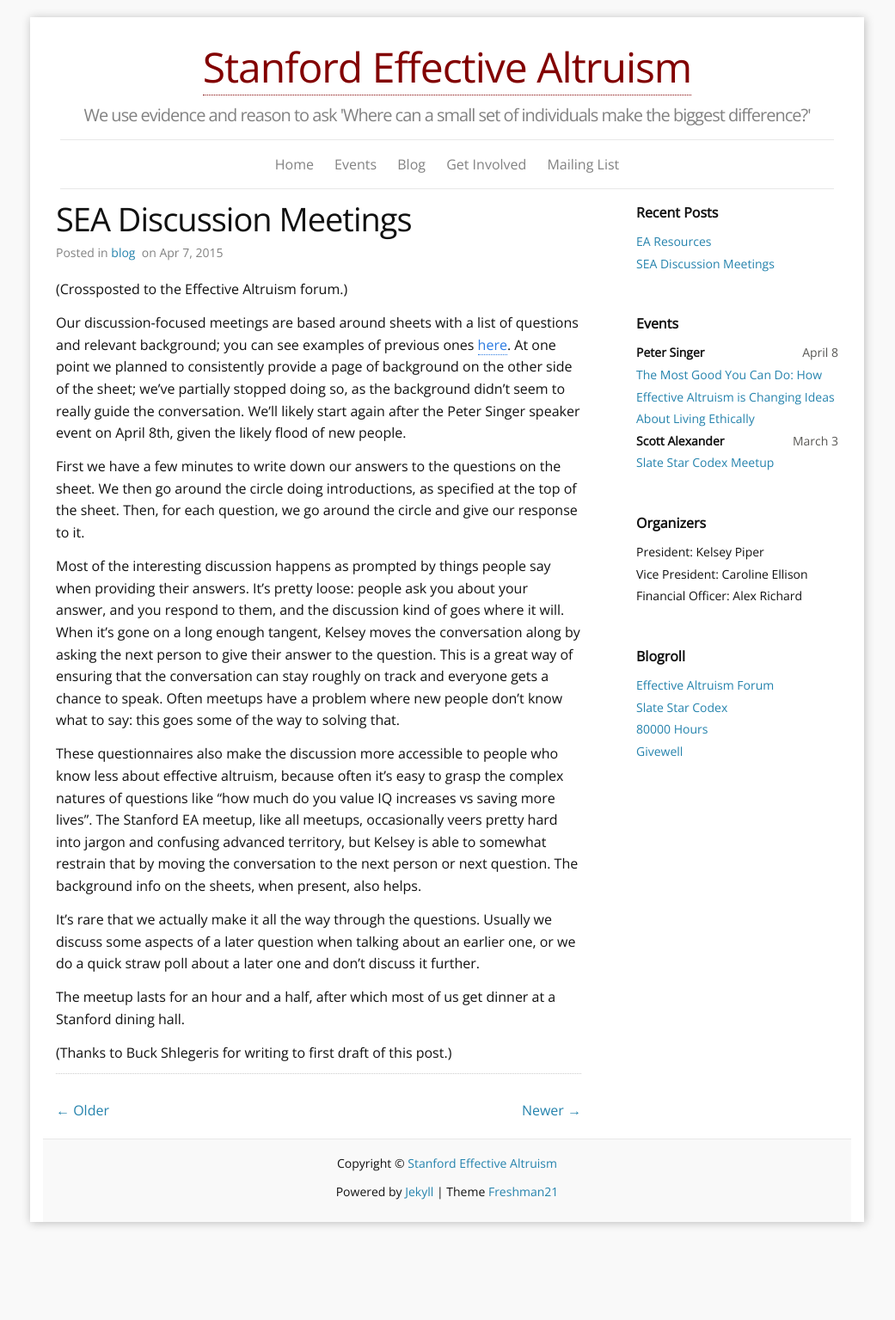
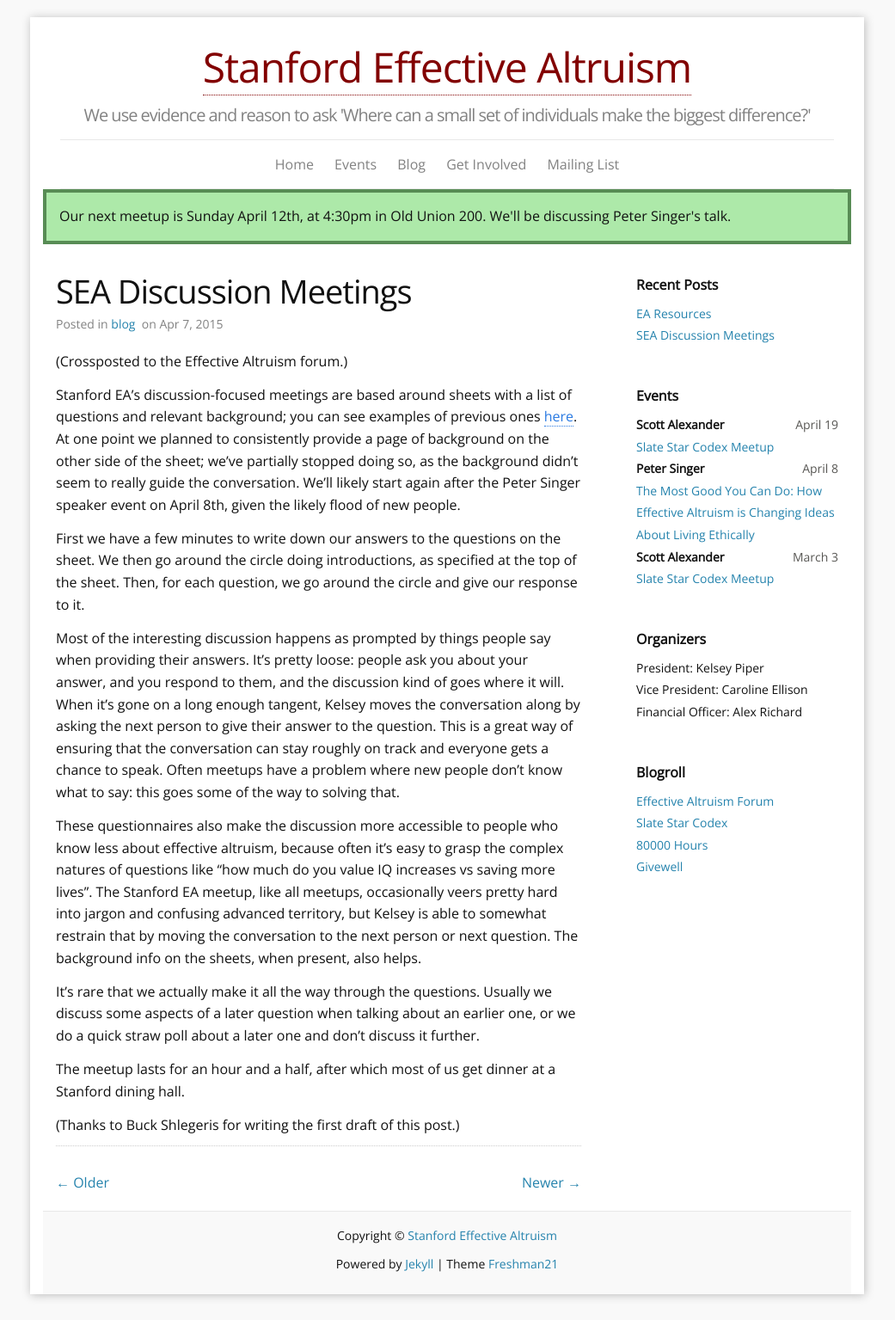
Before and after one commit to arichard4/SEA-Website, a Jekyll site: the page built from _posts/15-04-07-Discussion-Meetings.md, in a window 1280 px wide. Shown: the whole page at 86% size, without its empty margins (120-1161 px from the left). Built offline with Jekyll 4.4.1, drawn with Linux system fonts in a browser that asks for light colours; comment, search, counter and statistics services are not loaded; before the commit the page ends 1451 px from its top, so only the background shows below that.

Commit message:
Added meetup announcement

```diff
--- /dev/null
+++ b/_includes/next_meetup.html
@@ -0,0 +1,3 @@
+<div class="meetup">
+Our next meetup is Sunday April 12th, at 4:30pm in Old Union 200. We'll be discussing Peter Singer's talk.
+</div>
--- a/_layouts/default.html
+++ b/_layouts/default.html
@@ -8,6 +8,8 @@
 <div class="container">
 
   {% include header.html %}
+
+  {% include next_meetup.html %}
 
   {% if site.default_column == "two" %}
 
--- a/_posts/15-04-07-Discussion-Meetings.md
+++ b/_posts/15-04-07-Discussion-Meetings.md
@@ -7,7 +7,7 @@
 
 (Crossposted to the Effective Altruism forum.)
 
-Our discussion-focused meetings are based around sheets with a list of questions and relevant background; you can see examples of previous ones <a href="https://drive.google.com/open?id=0B7BGumocZjekfjJXYVBaWWF6S0ZPN1czSVF5QVNnWUhORFpIWkw2Nms4RU9TOXhuU0FYa00&authuser=0">here</a>. At one point we planned to consistently provide a page of background on the other side of the sheet; we've partially stopped doing so, as the background didn't seem to really guide the conversation. We'll likely start again after the Peter Singer speaker event on April 8th, given the likely flood of new people.
+Stanford EA's discussion-focused meetings are based around sheets with a list of questions and relevant background; you can see examples of previous ones <a href="https://drive.google.com/open?id=0B7BGumocZjekfjJXYVBaWWF6S0ZPN1czSVF5QVNnWUhORFpIWkw2Nms4RU9TOXhuU0FYa00&authuser=0">here</a>. At one point we planned to consistently provide a page of background on the other side of the sheet; we've partially stopped doing so, as the background didn't seem to really guide the conversation. We'll likely start again after the Peter Singer speaker event on April 8th, given the likely flood of new people.
 
 First we have a few minutes to write down our answers to the questions on the sheet. We then go around the circle doing introductions, as specified at the top of the sheet. Then, for each question, we go around the circle and give our response to it.
 
@@ -19,4 +19,4 @@
 
 The meetup lasts for an hour and a half, after which most of us get dinner at a Stanford dining hall.
 
-(Thanks to Buck Shlegeris for writing to first draft of this post.)
+(Thanks to Buck Shlegeris for writing the first draft of this post.)
--- /dev/null
+++ b/_posts/15-04-19-MFA-Visit.md
@@ -0,0 +1,8 @@
+---
+layout: post
+title: Scott Alexander
+excerpt: "Slate Star Codex Meetup"
+longexcerpt: "Author Scott Alexander will visit Stanford March 3rd."
+day: April 19
+category: events
+---
--- a/_sass/_layout.scss
+++ b/_sass/_layout.scss
@@ -372,3 +372,15 @@
   width: 100%;
   height: 250px;
 }
+
+/**
+ * Formatting for the next meetup announcement
+ */
+
+.meetup {
+  padding: 15px;
+  margin-bottom: 20px;
+  border: 4px solid transparent;
+  border-color: #588c55;
+  background-color: #ade9a9;
+}
```
